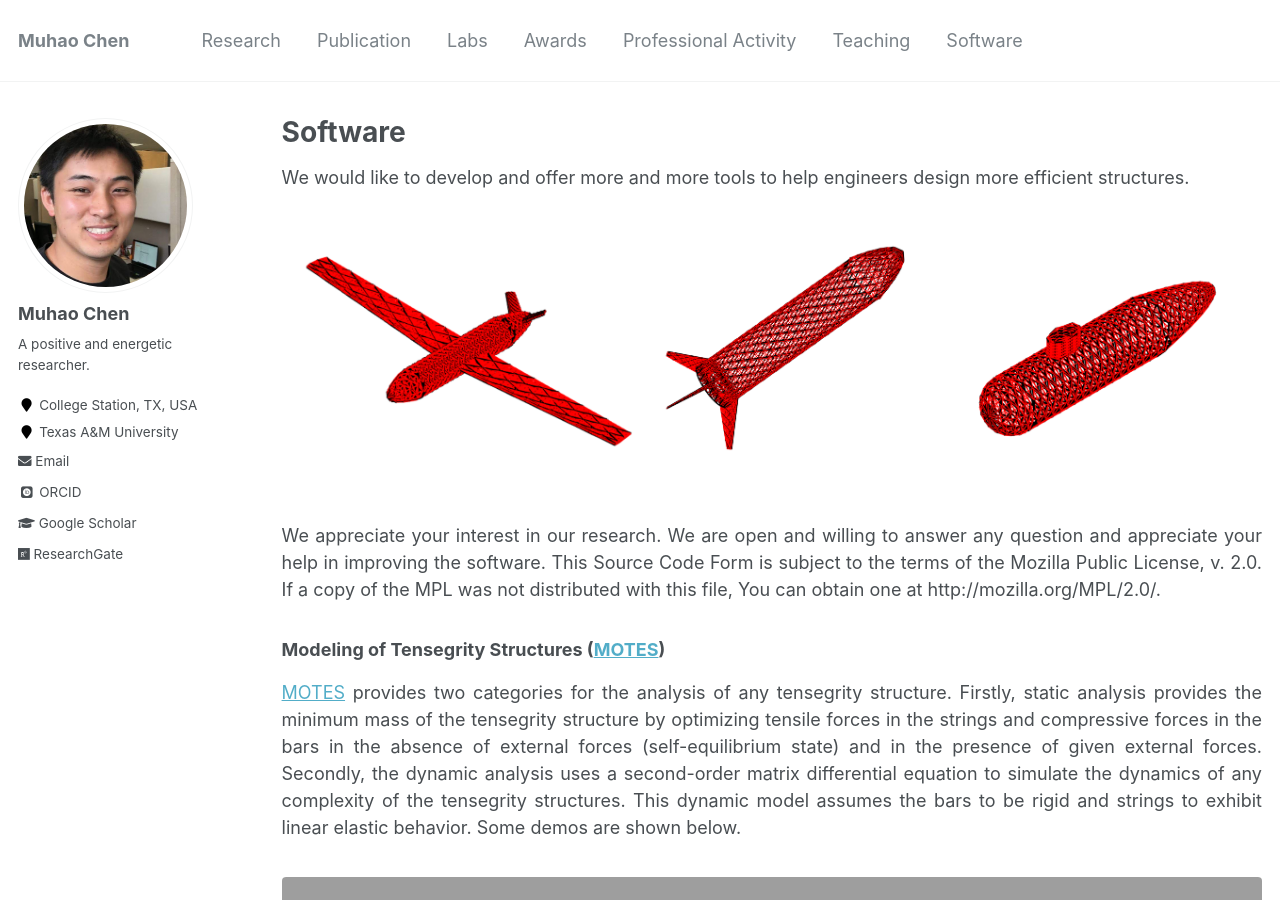
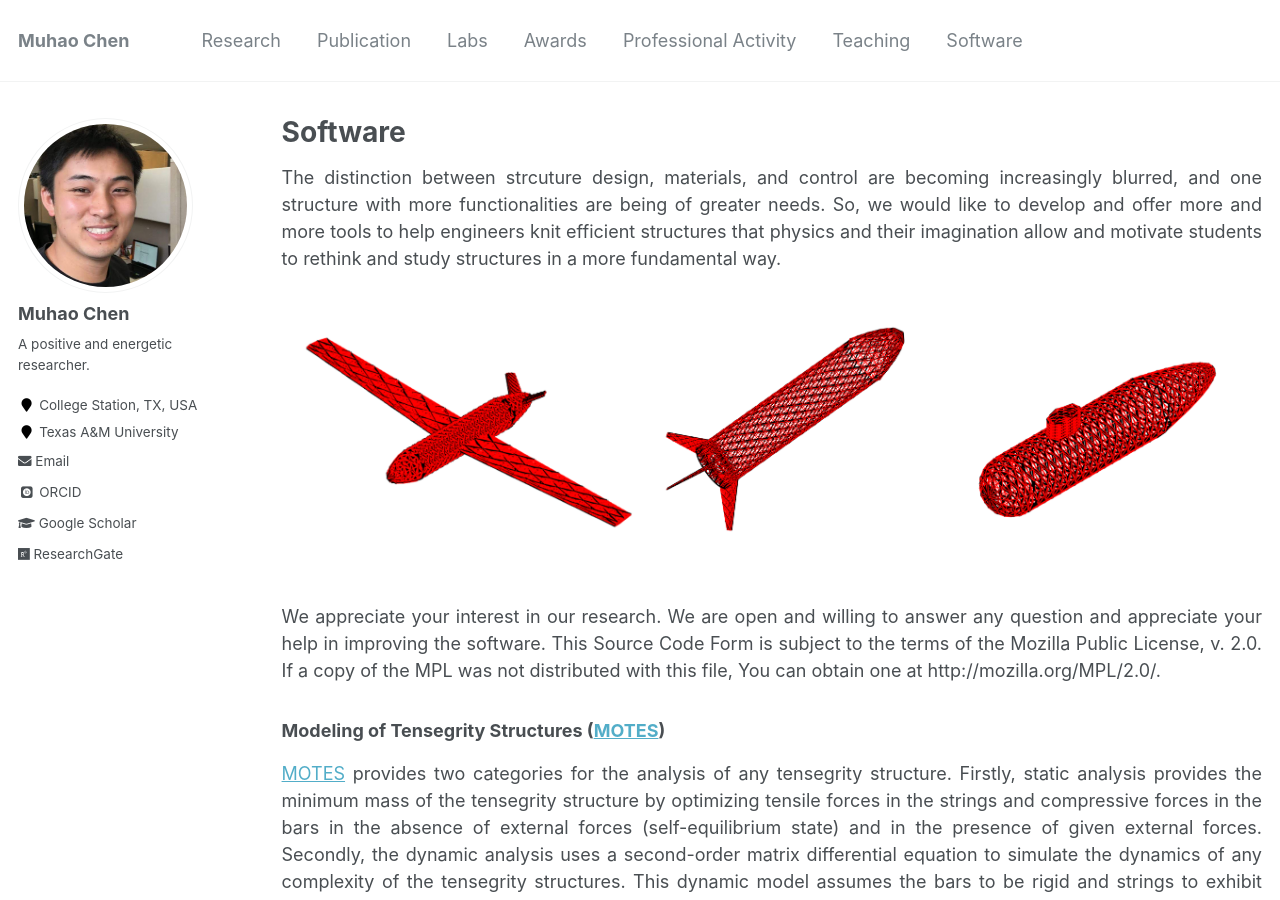
Before and after one commit to Muhao-Chen/muhao-chen.github.io, a Jekyll site: the page built from _pages/resources.md, in a window 1280 px wide and 900 px high. Built offline with Jekyll 4.4.1, drawn with Linux system fonts in a browser that asks for light colours; some web fonts are replaced.

Commit message:
Update resources.md

```diff
--- a/_pages/resources.md
+++ b/_pages/resources.md
@@ -8,10 +8,9 @@ toc: true
 
 <div style="text-align: justify;" markdown="1">
 
-We would like to develop and offer more and more tools to help engineers design more efficient structures.
+The distinction between strcuture design, materials, and control are becoming increasingly blurred, and one structure with more functionalities are being of greater needs. So, we would like to develop and offer more and more tools to help engineers knit efficient structures that physics and their imagination allow and motivate students to rethink and study structures in a more fundamental way.
 
 <td><figure><img src="{{ site.url }}/images/rffi/plane_rocket_sub.png" width="200"/></figure></td>
-
 
 We appreciate your interest in our research. We are open and willing to answer any question and appreciate your help in improving the software. This Source Code Form is subject to the terms of the Mozilla Public License, v. 2.0. If a copy of the MPL was not distributed with this file, You can obtain one at http://mozilla.org/MPL/2.0/.
 
```
